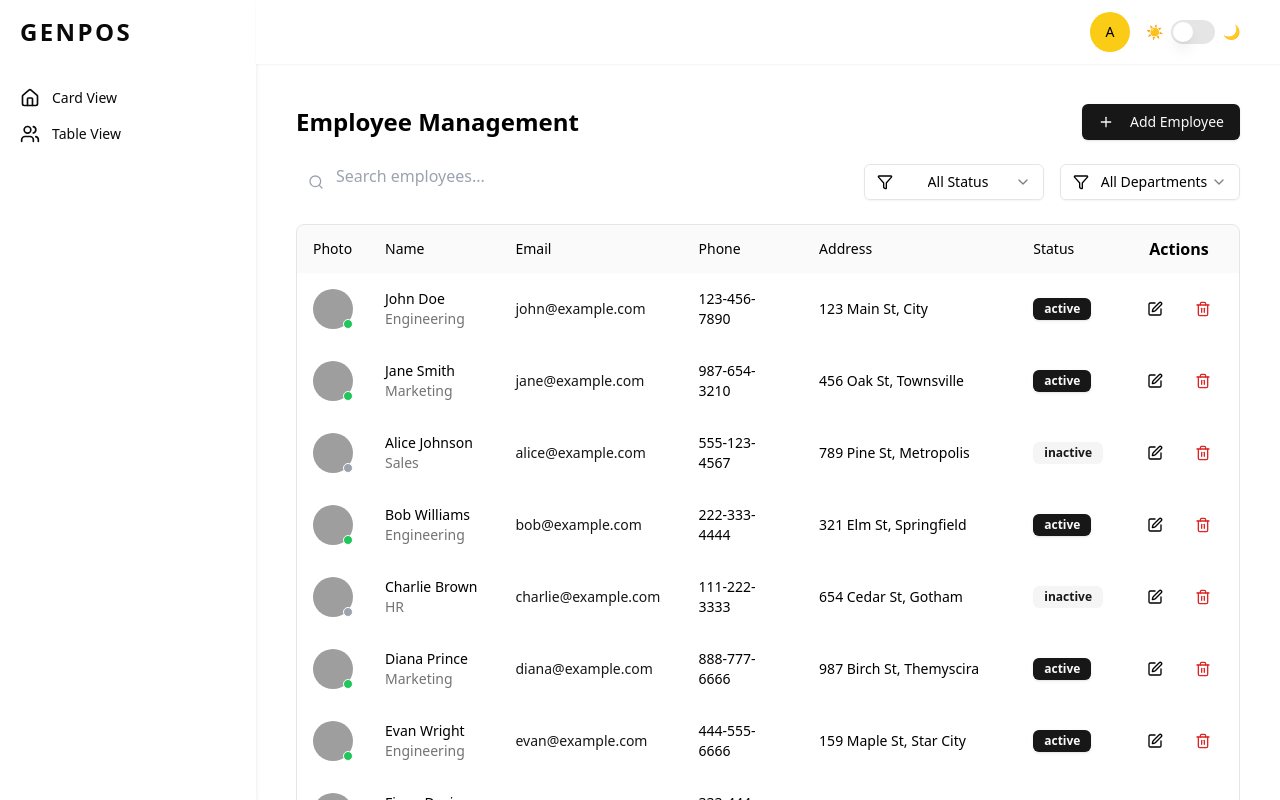
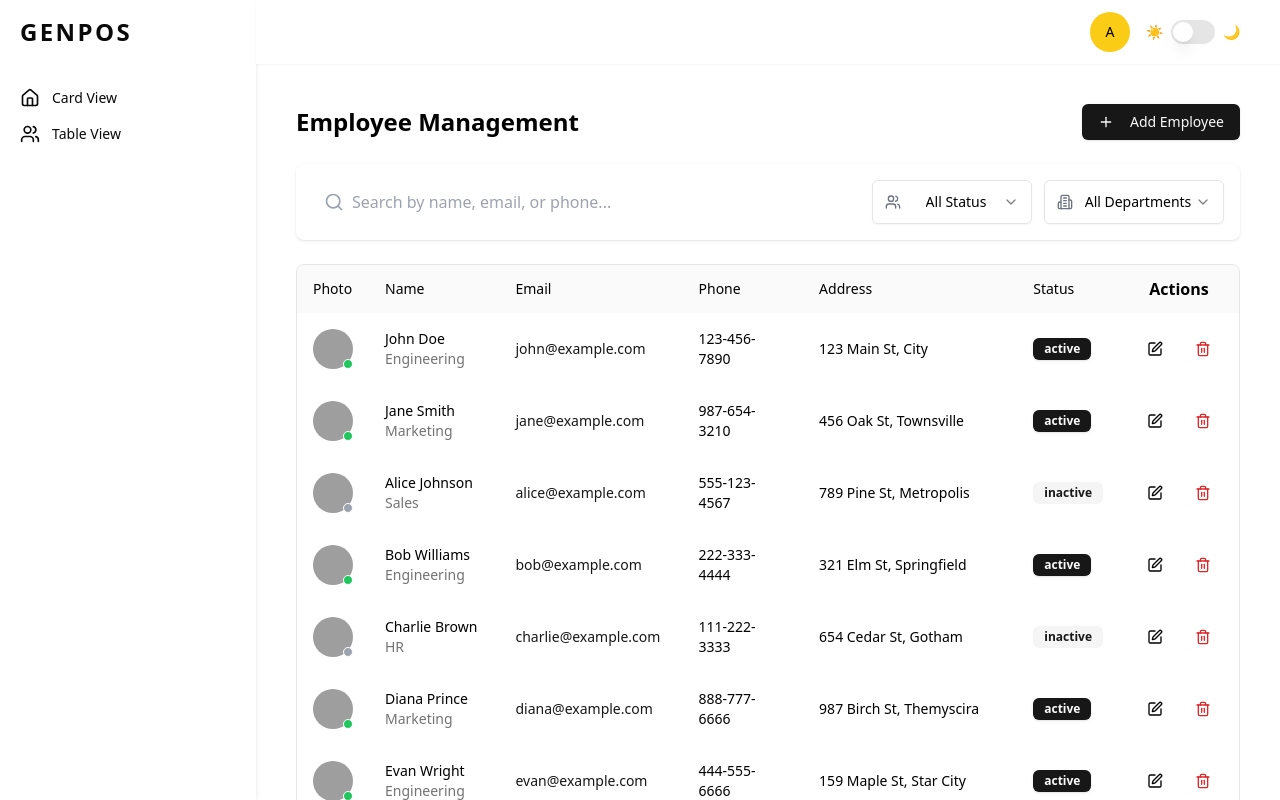
Before and after one commit to faisal-ahmed-dev/bro_tecs_task, a Next.js app: page /table-view in a window 1280 px wide. Built offline with nearby package versions, Linux system fonts and the light colour scheme; grey boxes are pictures that could not be loaded.

Commit message:
Refactor EmployeeFilters component, update import statements, and remove ESLint configuration file

```diff
--- a/src/app/(pages)/card-view/page.tsx
+++ b/src/app/(pages)/card-view/page.tsx
@@ -6,7 +6,7 @@ import { Employee } from '@/types/employee';
 import { fetchEmployees } from '@/services/employeeApi';
 import { Skeleton } from '@/components/ui/skeleton';
 import { EmployeeCard } from '@/components/EmployeeCard';
-import { EmployeeFilters } from '@/components/EmployeeFilters';
+import EmployeeFilters from '@/components/EmployeeFilters';
 
 const CardViewPage = () => {
   const [employees, setEmployees] = useState<Employee[]>([]);
--- a/src/app/(pages)/table-view/page.tsx
+++ b/src/app/(pages)/table-view/page.tsx
@@ -21,7 +21,7 @@ import {
 import { fetchEmployees } from '@/services/employeeApi';
 import toast from 'react-hot-toast';
 import { Button } from '@/components/ui/Button';
-import { EmployeeFilters } from '@/components/EmployeeFilters';
+import EmployeeFilters from '@/components/EmployeeFilters';
 
 const TablePage = () => {
   const [employees, setEmployees] = useState<Employee[]>([]);
--- a/src/components/EmployeeCard.tsx
+++ b/src/components/EmployeeCard.tsx
@@ -36,14 +36,18 @@ interface EmployeeCardProps {
   employee: Employee;
 }
 
-const getDepartmentColor = (department: string) => {
-  const colors = {
+type Department = 'Engineering' | 'Marketing' | 'Sales' | 'HR' | string;
+
+const colors: Record<string, string> = {
   'Engineering': 'bg-blue-500/10 text-blue-700 dark:bg-blue-500/20 dark:text-blue-300',
   'Marketing': 'bg-purple-500/10 text-purple-700 dark:bg-purple-500/20 dark:text-purple-300',
   'Sales': 'bg-green-500/10 text-green-700 dark:bg-green-500/20 dark:text-green-300',
   'HR': 'bg-orange-500/10 text-orange-700 dark:bg-orange-500/20 dark:text-orange-300',
   'default': 'bg-gray-500/10 text-gray-700 dark:bg-gray-500/20 dark:text-gray-300'
 };
+
+const getDepartmentColor = (department: Department | undefined) => {
+  if (!department) return colors.default;
   return colors[department] || colors.default;
 };
 
--- a/src/components/EmployeeFilters.tsx
+++ b/src/components/EmployeeFilters.tsx
@@ -1,9 +1,13 @@
-// components/EmployeeFilters.tsx
-"use client";
-
-import { Select, SelectContent, SelectItem, SelectTrigger, SelectValue } from "@/components/ui/Select";
-import { Search, Filter } from 'lucide-react';
+import React from "react";
+import { Search, X, Users, Building2 } from "lucide-react";
 import Input from "./ui/Input";
+import {
+  Select,
+  SelectContent,
+  SelectItem,
+  SelectTrigger,
+  SelectValue,
+} from "./ui/Select";
 
 interface EmployeeFiltersProps {
   searchTerm: string;
@@ -15,51 +19,70 @@ interface EmployeeFiltersProps {
   departments: string[];
 }
 
-export const EmployeeFilters = ({
+const EmployeeFilters = ({
   searchTerm,
   setSearchTerm,
   statusFilter,
   setStatusFilter,
   departmentFilter,
   setDepartmentFilter,
-  departments
+  departments,
 }: EmployeeFiltersProps) => {
   return (
-    <div className="flex flex-col sm:flex-row gap-4">
+    <div className="bg-white dark:bg-gray-800 rounded-lg shadow p-4 mb-6 transition-colors duration-300">
+      {/* Main Search Bar */}
+      <div className="flex flex-col lg:flex-row gap-4 items-start lg:items-center">
         <div className="relative flex-1">
-        <Search className="absolute left-3 top-1/2 transform -translate-y-1/2 text-gray-400 h-4 w-4" />
+          <Search className="absolute left-3 top-1/2 transform -translate-y-1/2 text-gray-400 dark:text-gray-300 h-5 w-5" />
           <Input
-          placeholder="Search employees..."
+            placeholder="Search by name, email, or phone..."
             value={searchTerm}
             onChange={(e) => setSearchTerm(e.target.value)}
-          className="pl-10"
+            className="pl-10 h-11 text-base dark:bg-gray-700 dark:text-white dark:border-gray-600"
           />
+          {searchTerm && (
+            <button
+              onClick={() => setSearchTerm("")}
+              className="absolute right-3 top-1/2 transform -translate-y-1/2 text-gray-400 hover:text-gray-600 dark:text-gray-300 dark:hover:text-white"
+            >
+              <X className="h-4 w-4" />
+            </button>
+          )}
         </div>
 
+        <div className="flex gap-3 w-full lg:w-auto">
           <Select value={statusFilter} onValueChange={setStatusFilter}>
-        <SelectTrigger className="w-[180px]">
-          <Filter className="mr-2 h-4 w-4" />
+            <SelectTrigger className="w-full lg:w-[160px] h-11 dark:bg-gray-700 dark:text-white dark:border-gray-600">
+              <Users className="mr-2 h-4 w-4 text-gray-500 dark:text-gray-300" />
               <SelectValue placeholder="Status" />
             </SelectTrigger>
-        <SelectContent>
+            <SelectContent className="dark:bg-gray-800 dark:text-white">
               <SelectItem value="all">All Status</SelectItem>
               <SelectItem value="active">Active</SelectItem>
               <SelectItem value="inactive">Inactive</SelectItem>
+              <SelectItem value="onLeave">On Leave</SelectItem>
+              <SelectItem value="remote">Remote</SelectItem>
             </SelectContent>
           </Select>
 
           <Select value={departmentFilter} onValueChange={setDepartmentFilter}>
-        <SelectTrigger className="w-[180px]">
-          <Filter className="mr-2 h-4 w-4" />
+            <SelectTrigger className="w-full lg:w-[180px] h-11 dark:bg-gray-700 dark:text-white dark:border-gray-600">
+              <Building2 className="mr-2 h-4 w-4 text-gray-500 dark:text-gray-300" />
               <SelectValue placeholder="Department" />
             </SelectTrigger>
-        <SelectContent>
+            <SelectContent className="dark:bg-gray-800 dark:text-white">
               <SelectItem value="all">All Departments</SelectItem>
-          {departments.map(dept => (
-            <SelectItem key={dept} value={dept}>{dept}</SelectItem>
+              {departments.map((dept) => (
+                <SelectItem key={dept} value={dept}>
+                  {dept}
+                </SelectItem>
               ))}
             </SelectContent>
           </Select>
         </div>
+      </div>
+    </div>
   );
 };
+
+export default EmployeeFilters;
```
Also changed, not shown: .eslintrc.json (deleted). Lines whose indentation alone changed are shown as unchanged.
